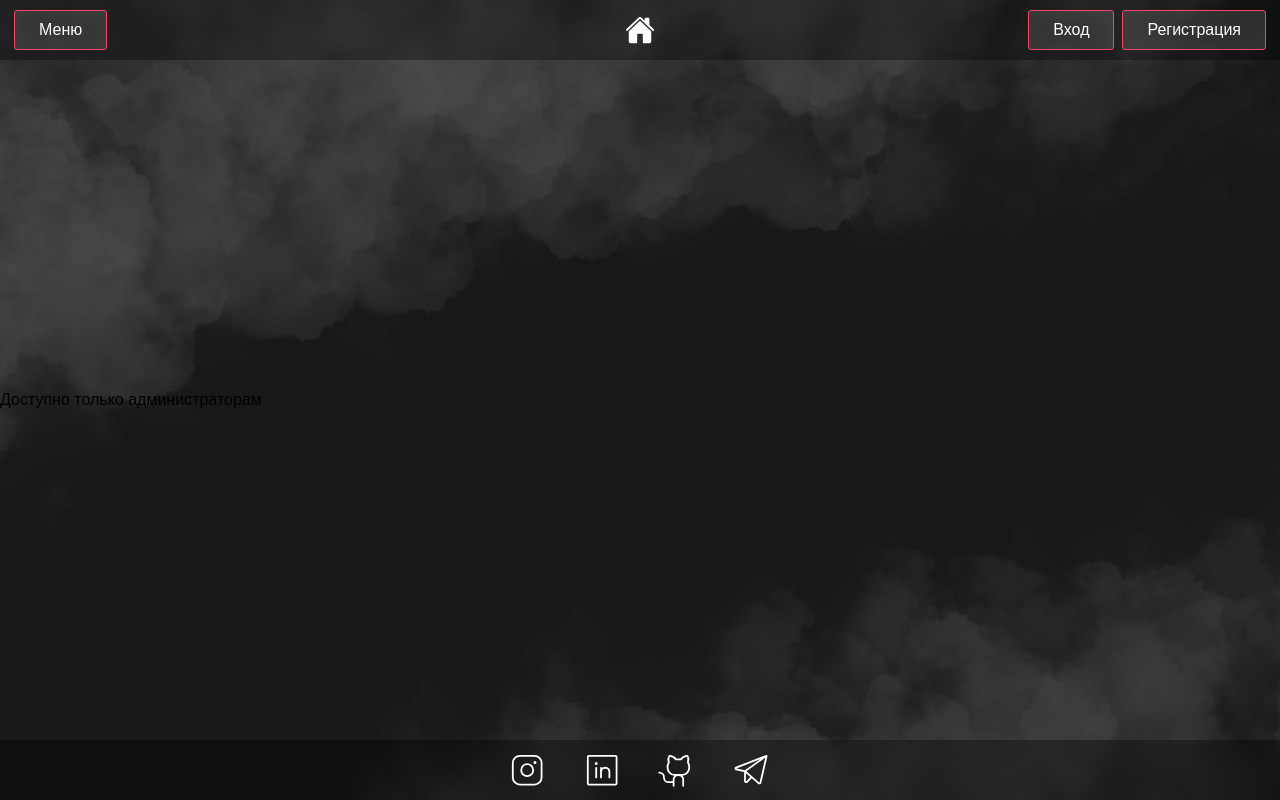
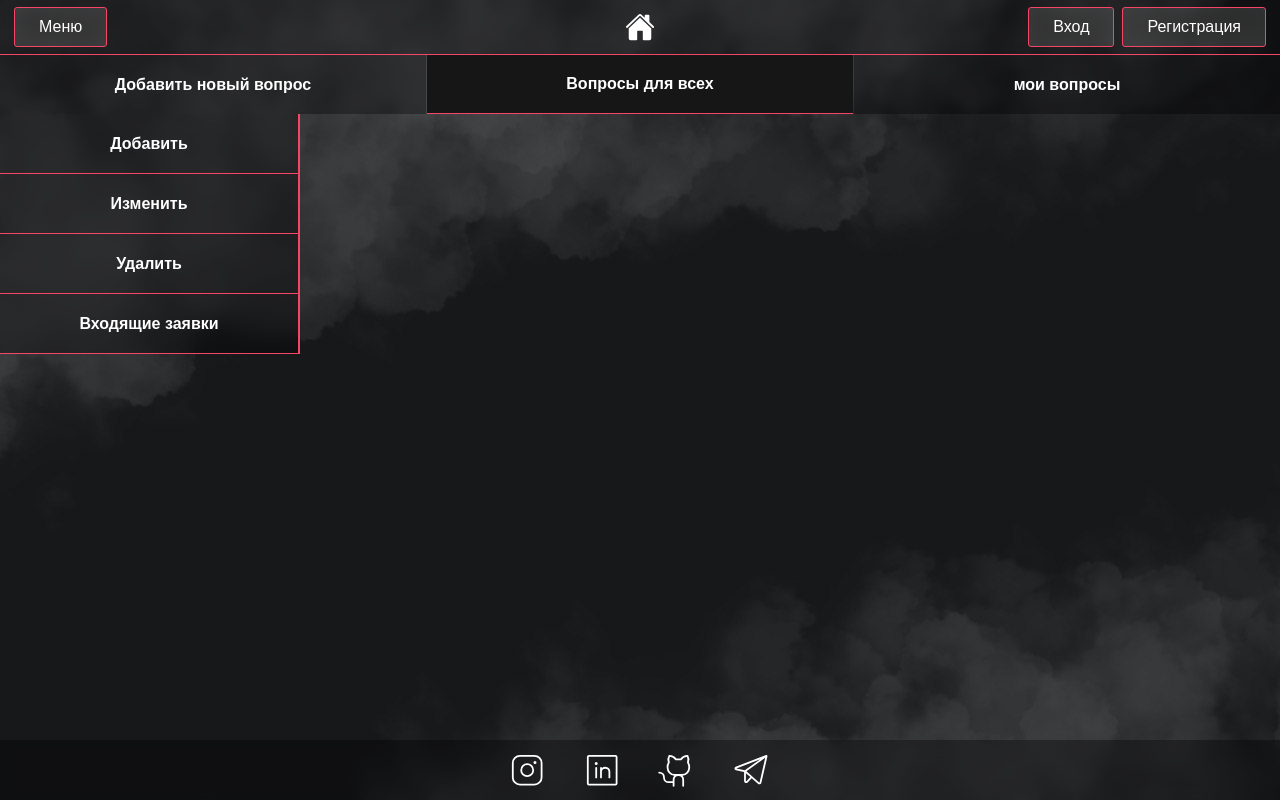
Before and after one commit to Grekalimbus/prepare-to-offer, a Next.js app: page /adminPage in a window 1280 px wide. Built offline with nearby package versions, Linux system fonts and the light colour scheme; no server answers; the database is empty.

Commit message:
add layout for AdminPage. Change architecture on this page. Changed CategoryActionNav, made it server component

```diff
--- a/src/app/adminPage/components/CategoryActionNav.tsx
+++ b/src/app/adminPage/components/CategoryActionNav.tsx
@@ -1,22 +1,24 @@
+import Link from "next/link";
 import styles from "../Admin.module.css";
 
-interface Props {
-    isActive: string;
-    setIsActive: (text: string) => void;
+interface ILink {
+    text: string;
+    endpoint: string;
 }
-const CategoryActionNav = ({ isActive, setIsActive }: Props) => {
-    const buttons: string[] = ["Добавить", "Изменить", "Удалить", "Входящие заявки"];
+const CategoryActionNav = () => {
+    const links: ILink[] = [
+        { text: "Добавить", endpoint: "add" },
+        { text: "Изменить", endpoint: "change" },
+        { text: "Удалить", endpoint: "delete" },
+        { text: "Входящие заявки", endpoint: "incoming" },
+    ];
     return (
         <aside className={styles.navBar}>
-            {buttons.map((text: string) => {
+            {links.map((link: ILink) => {
                 return (
-                    <button
-                        key={text}
-                        onClick={() => setIsActive(text)}
-                        className={`${styles.navButton} ${text === isActive ? styles.activeNavButton : ""}`}
-                    >
-                        {text}
-                    </button>
+                    <Link href={link.endpoint} key={link.endpoint} className={`${styles.navButton}`}>
+                        {link.text}
+                    </Link>
                 );
             })}
         </aside>
--- /dev/null
+++ b/src/app/adminPage/layout.tsx
@@ -0,0 +1,19 @@
+import SelectActionQuestion from "../questionsPage/components/SelectActionQuestion";
+import styles from "./Admin.module.css";
+import CategoryActionNav from "./components/CategoryActionNav";
+const AdminPageLayout = ({ children }: { children: React.ReactNode }) => {
+    return (
+        <>
+            <SelectActionQuestion />
+
+            <div className={styles.wrapper}>
+                <div className={styles.questionsContainer}>
+                    {children}
+                    <CategoryActionNav />
+                </div>
+            </div>
+        </>
+    );
+};
+
+export default AdminPageLayout;
--- a/src/app/adminPage/page.tsx
+++ b/src/app/adminPage/page.tsx
@@ -8,9 +8,6 @@ import CompaniesCards from "../modules/companiesCards/CompaniesCards";
 import CompanyCreate from "../modules/companyForm/companyCreate/CompanyCreate";
 import QuestionCreate from "../modules/questionForm/questionCreate/QuestionCreate";
 import QuestionsCards from "../modules/questionsCards/QuestionsCards";
-import styles from "./Admin.module.css";
-import CategoryActionNav from "./components/CategoryActionNav";
-import SelectCategoryButtons from "./components/SelectCategoryButtons";
 
 interface Props {
     navButton: string;
@@ -41,7 +38,6 @@ const DynamicComponent = ({ navButton, category, companies, isAdmin }: Props) =>
 
 const AdminPage = () => {
     const companies = useGetCompanyPending();
-    const [isActiveNavButton, setIsActiveNavButton] = useState<string>("Добавить");
     const [isActiveCategory, setIsActiveCategory] = useState<string>("Технические вопросы");
     const session = useSession();
     const email = session.data?.user?.email;
@@ -58,23 +54,23 @@ const AdminPage = () => {
         }
         if (categoryButton) setIsActiveCategory(categoryButton);
     }, []);
-
-    return !isAdmin ? (
-        <div>Доступно только администраторам</div>
-    ) : (
-        <div className={styles.wrapper}>
-            <SelectCategoryButtons isActive={isActiveCategory} setIsActive={handleChangeCategory} />
-            <section className={styles.flexContainer}>
-                <CategoryActionNav isActive={isActiveNavButton} setIsActive={setIsActiveNavButton} />
-                <DynamicComponent
-                    navButton={isActiveNavButton}
-                    category={isActiveCategory}
-                    companies={companies}
-                    isAdmin={isAdmin}
-                />
-            </section>
-        </div>
-    );
+    return null;
+    // return !isAdmin ? (
+    //     <div>Доступно только администраторам</div>
+    // ) : (
+    //     <div className={styles.wrapper}>
+    //         <SelectCategoryButtons isActive={isActiveCategory} setIsActive={handleChangeCategory} />
+    //         <section className={styles.flexContainer}>
+    //             <CategoryActionNav />
+    //             <DynamicComponent
+    //                 navButton={isActiveNavButton}
+    //                 category={isActiveCategory}
+    //                 companies={companies}
+    //                 isAdmin={isAdmin}
+    //             />
+    //         </section>
+    //     </div>
+    // );
 };
 
 export default AdminPage;
--- /dev/null
+++ b/src/app/adminPage/section/[section]/navAction/[navAction]/page.tsx
@@ -0,0 +1,5 @@
+const page = () => {
+    return <div>FFFFFFFFFFFFFFFF</div>;
+};
+
+export default page;
```
